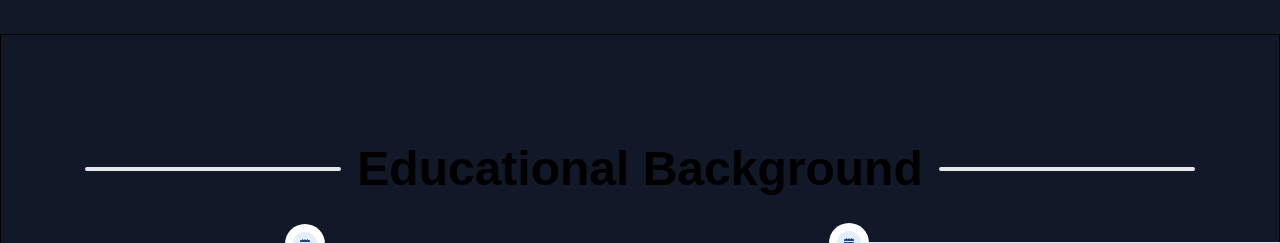
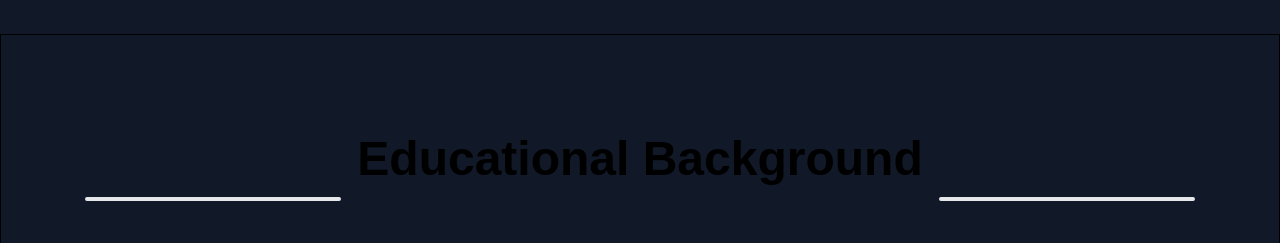
Before and after one commit to ExerSolution/LandingPage, a Next.js app: page / in a window 1280 px wide. Shown: the part 900-1143 px from the top of the page. Built offline with nearby package versions, Linux system fonts and the light colour scheme; a web font is replaced by a local one.

Commit message:
first commit

```diff
--- a/app/page.tsx
+++ b/app/page.tsx
@@ -50,7 +50,7 @@ export default function Landing() {
 <div id='about' className='mt-5 w-30' style={{marginTop:'20',paddingBottom:300, border:'1px solid black'}}>
   <div className="inline-flex items-center justify-center w-full" style={{marginTop:100}}>
     <hr className="w-64 h-1 my-8   bg-gray-200 border-0 rounded dark:bg-gray-700"/>
-    <h1 className='text-5xl pl-4 pr-4'> Educational Background  </h1>
+    <h1 className='text-5xl pl-4 pr-4 mb-20'> Educational Background  </h1>
     <hr className="w-64 h-1 my-8 bg-gray-200 border-0 rounded dark:bg-gray-700"/>
 </div>
 <div className='flex justify-center mt-7'>
```
